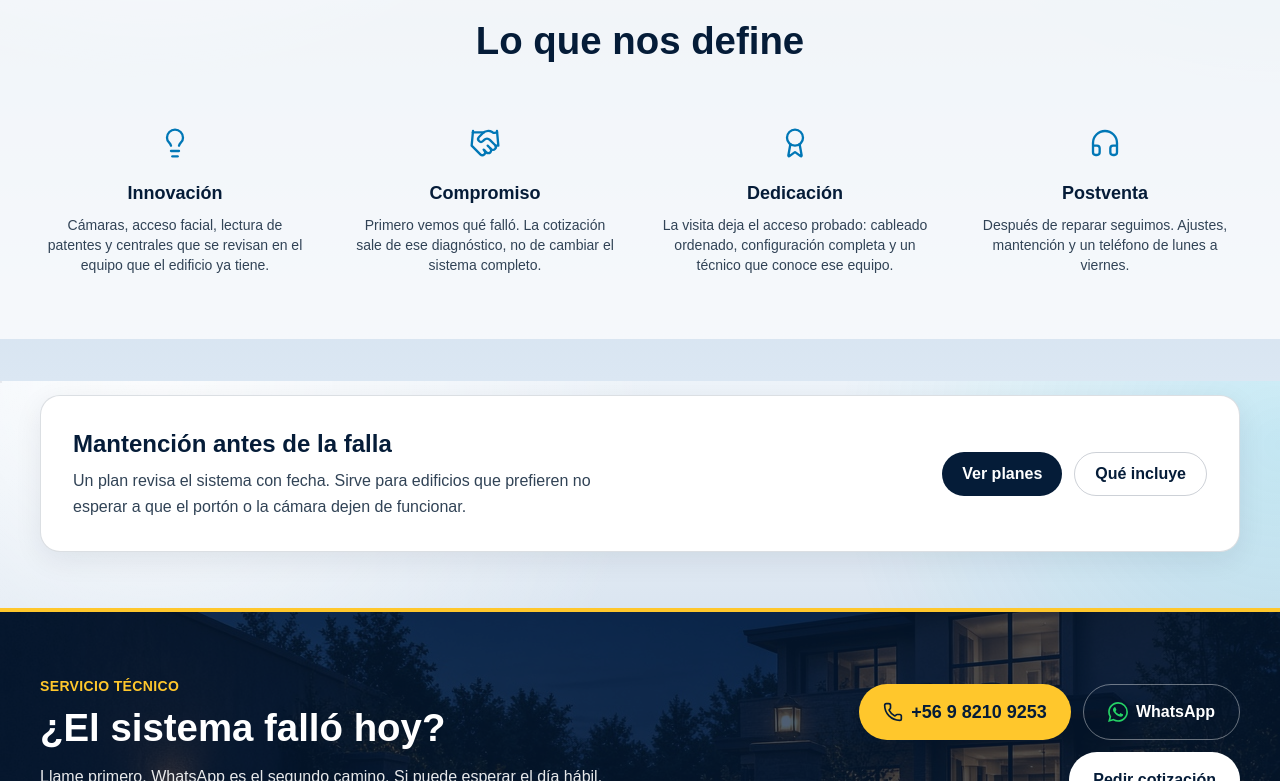
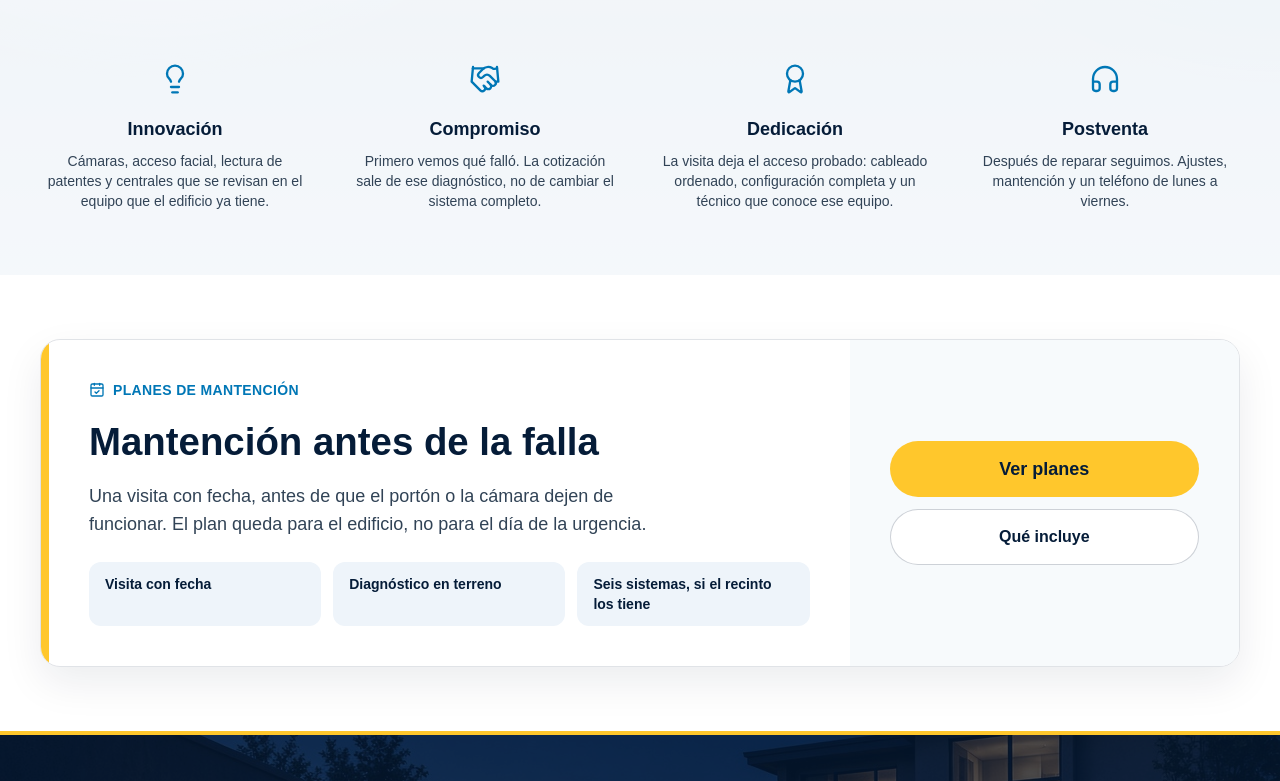
Before and after one commit to darkyuyo/protef, a Next.js app: page / in a window 1280 px wide. Shown: the part 2019-2800 px from the top of the page. Built offline with nearby package versions, Linux system fonts and the light colour scheme; a web font is replaced by a local one.

Commit message:
Update home page layout by adding maintenance plans section and new calendar check icon. Remove outdated link and enhance styling for better user engagement.

```diff
--- a/src/app/page.tsx
+++ b/src/app/page.tsx
@@ -1,6 +1,6 @@
 import Image from "next/image";
 import Link from "next/link";
-import { ArrowRight, Award, Headphones, Handshake, Lightbulb, Phone } from "lucide-react";
+import { ArrowRight, Award, CalendarCheck, Headphones, Handshake, Lightbulb, Phone } from "lucide-react";
 import { JsonLd } from "@/components/JsonLd";
 import { Reveal } from "@/components/Reveal";
 import { serviceIcons, WhatsAppIcon } from "@/components/icons";
@@ -111,13 +111,6 @@ export default function HomePage() {
               WhatsApp
             </a>
           </div>
-          <Link
-            href="/servicios"
-            className="hero-item hero-d3 mt-5 inline-flex min-h-11 items-center gap-2 text-sm font-bold text-gold"
-          >
-            Ver los sistemas
-            <ArrowRight className="h-4 w-4" aria-hidden="true" />
-          </Link>
         </div>
       </section>
 
@@ -221,28 +214,50 @@ export default function HomePage() {
         </div>
       </section>
 
-      <section className="container-protef py-14">
-        <div className="card grid gap-6 p-6 md:grid-cols-[1.2fr_.8fr] md:items-center md:p-8">
-          <div>
-            <h2 className="text-2xl font-extrabold text-nav">Mantención antes de la falla</h2>
-            <p className="mt-2 max-w-xl text-muted">
-              Un plan revisa el sistema con fecha. Sirve para edificios que prefieren no esperar a
-              que el portón o la cámara dejen de funcionar.
+      <section className="bg-white" aria-labelledby="mantencion-titulo">
+        <div className="container-protef py-16">
+          <div className="overflow-hidden rounded-[20px] border border-[rgba(5,28,56,.12)] shadow-[0_16px_40px_rgba(5,28,56,.08)] md:grid md:grid-cols-[1.35fr_.65fr]">
+            <div className="border-l-8 border-gold p-8 md:p-10">
+              <p className="inline-flex items-center gap-2 text-sm font-extrabold tracking-wide text-brand-dark uppercase">
+                <CalendarCheck className="h-4 w-4" aria-hidden="true" />
+                Planes de mantención
               </p>
+              <h2
+                id="mantencion-titulo"
+                className="mt-3 max-w-xl text-[clamp(1.8rem,3vw,2.6rem)] leading-tight font-extrabold text-nav"
+              >
+                Mantención antes de la falla
+              </h2>
+              <p className="mt-4 max-w-xl text-lg text-muted">
+                Una visita con fecha, antes de que el portón o la cámara dejen de funcionar. El
+                plan queda para el edificio, no para el día de la urgencia.
+              </p>
+              <ul className="mt-6 grid gap-3 sm:grid-cols-3">
+                <li className="rounded-[12px] bg-[#eef4fa] px-4 py-3 text-sm font-bold text-nav">
+                  Visita con fecha
+                </li>
+                <li className="rounded-[12px] bg-[#eef4fa] px-4 py-3 text-sm font-bold text-nav">
+                  Diagnóstico en terreno
+                </li>
+                <li className="rounded-[12px] bg-[#eef4fa] px-4 py-3 text-sm font-bold text-nav">
+                  Seis sistemas, si el recinto los tiene
+                </li>
+              </ul>
             </div>
-          <div className="flex flex-wrap gap-3 md:justify-end">
+            <div className="flex flex-col justify-center gap-3 bg-[#f7fafc] p-8 md:p-10">
               <Link
                 href="/planes"
-              className="inline-flex min-h-11 items-center rounded-full bg-nav px-5 font-extrabold text-white"
+                className="inline-flex min-h-14 items-center justify-center rounded-full bg-gold px-6 text-lg font-extrabold text-nav"
               >
                 Ver planes
               </Link>
               <Link
                 href="/mantencion"
-              className="inline-flex min-h-11 items-center rounded-full border border-nav/20 px-5 font-extrabold text-nav"
+                className="inline-flex min-h-14 items-center justify-center rounded-full border border-nav/20 bg-white px-6 font-extrabold text-nav"
               >
                 Qué incluye
               </Link>
+            </div>
           </div>
         </div>
       </section>
```
Lines whose indentation alone changed are shown as unchanged.
